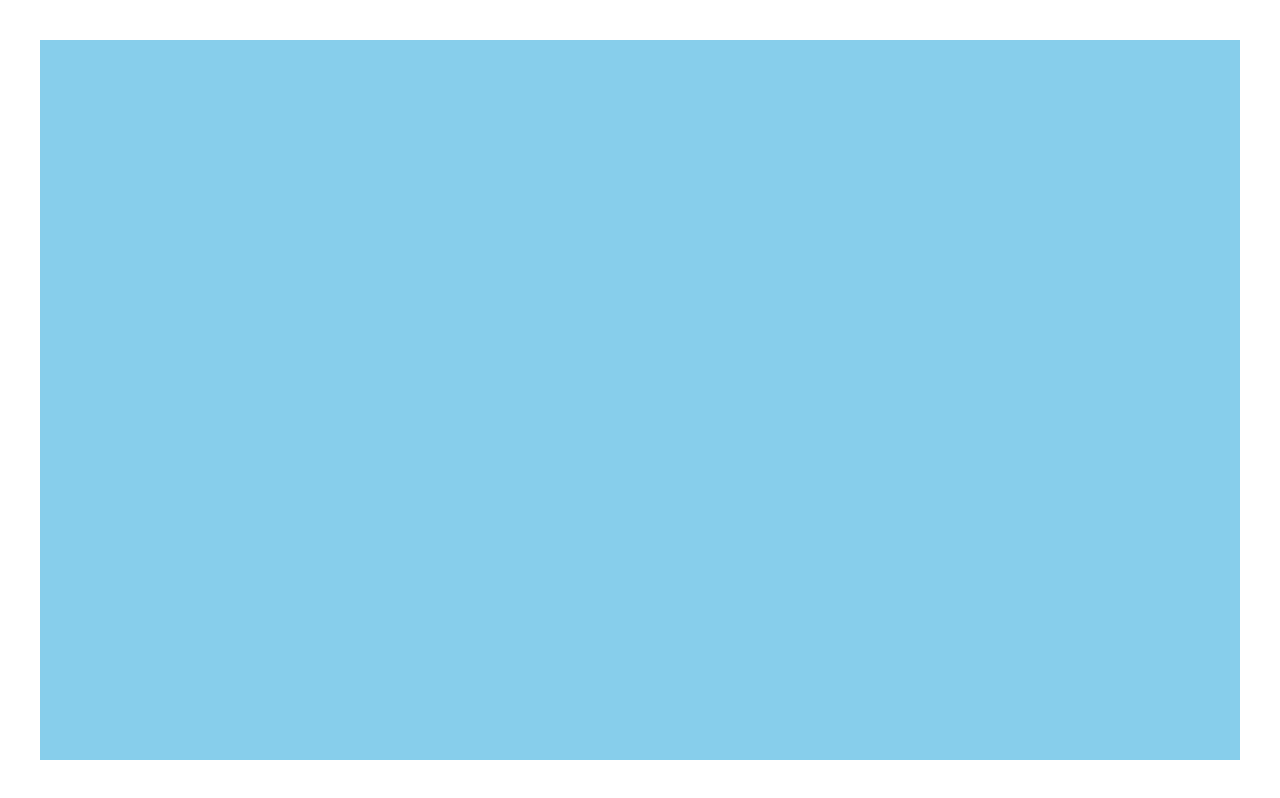
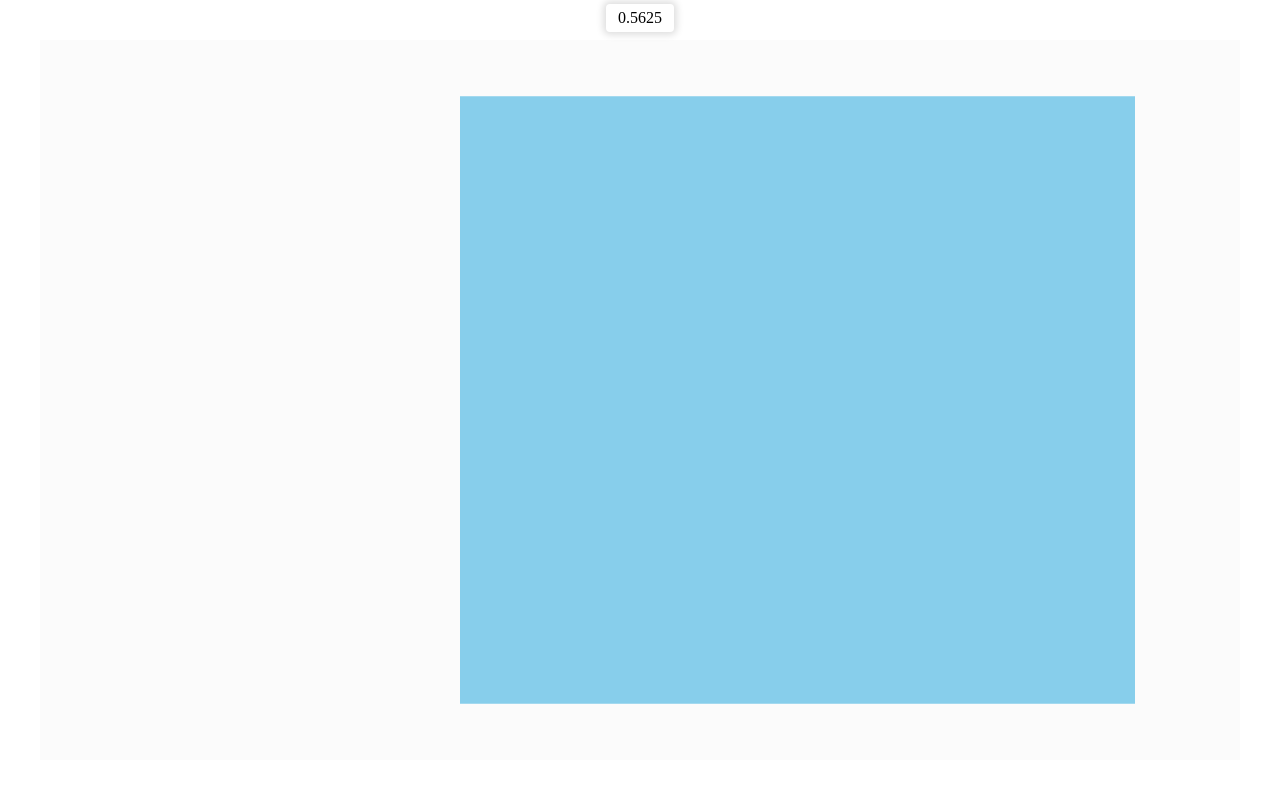
Before and after one commit to fiveroom/autoZoom, a website: page index.html in a window 1280 px wide. Drawn offline with nearby package versions, Linux system fonts and the light colour scheme.

Commit message:
feat 定点缩放，初始化大小

```diff
--- a/index.html
+++ b/index.html
@@ -25,6 +25,17 @@
             box-sizing: border-box;
             height: 100%;
             overflow: hidden;
+            position: relative;
+        }
+
+        .scale-info {
+            position: absolute;
+            top: 4px;
+            padding: 5px 12px;
+            border-radius: 4px;
+            box-shadow: 0 0 7px 3px rgb(0 0 0 / 13%);
+            left: 50%;
+            transform: translateX(-50%);
         }
 
         .container {
@@ -56,34 +67,62 @@
             background-image: url("./image/wallhaven-9mvj68_1920x1080 (1).png");
             background-repeat: no-repeat;
         }
+
+        .view-animal{
+            transition: transform;
+            transition-duration: .25s;
+        }
     </style>
 </head>
 <body>
 <div class="box">
+    <div class="scale-info" id="scaleInfo">
+
+    </div>
     <div id="container" class="container">
-        <div class="view-container" id="viewBox">
-            <div class="view" id="view">
-            </div>
-        </div>
+        <div class="view view-animal" id="view"></div>
     </div>
 </div>
 <script type="module">
     import {debounce} from "./node_modules/lodash-es/lodash.js";
 
     const ele = document.getElementById('container');
+    const scaleInfo = document.getElementById('scaleInfo');
+
+    const viewBox = document.getElementById('container');
+    const viewBoxRect = viewBox.getBoundingClientRect();
+    const originSize = {width: 1920, height: 1080};
+    let gapWidth = 0, gapHeight = 0, scale = 0;
+
+    // 上一次的偏移量 和 额外偏移量
+    let oldOffsetX = 0, oldOffsetY = 0, extraOffsetX = 0, extraOffsetY = 0;
+    const view = document.getElementById('view');
+    view.addEventListener('transitionend', () => view.classList.remove('view-animal'))
+    // 初始化 适应画布的初始大小
+    // 记录初始值完成还原功能？容器大小改变重新计算 还是使用原本大小？
+    gapHeight = viewBoxRect.height / 20;
+    let scaleHeight = (viewBoxRect.height - gapHeight * 2) / originSize.height;
+    gapWidth = viewBoxRect.width / 20;
+    let scaleWidth = (viewBoxRect.width - gapWidth * 2) / originSize.width;
+    scale = Math.min(scaleWidth, scaleHeight);
+    gapWidth = (viewBoxRect.width - originSize.width * scale) / 2;
+    gapHeight = (viewBoxRect.height - originSize.height * scale) / 2;
+    scaleInfo.innerText = scale.toFixed(4);
+    let center = {offsetX: Math.round(originSize.width / 2), offsetY: Math.round(originSize.height / 2)};
+    oldOffsetX = (scale - 1) * center.offsetX;
+    oldOffsetY = (scale - 1) * center.offsetY;
+    view.style.transform = `matrix(${scale}, 0, 0, ${scale}, ${-oldOffsetX}, ${-oldOffsetY})`;
+    center = null
+
+    // TODO 计算左右上下间隙，用作滚动
 
 
-    const view = document.getElementById('view');
-    let scale = 1;
-    let center = null;
-    // 上一次的偏移量 和 额外偏移量
-    let oldOffsetX = 0, oldOffsetY = 0, extraOffsetX = 0, extraOffsetY = 0;
     const isMac = /macintosh|mac os x/i.test(navigator.userAgent);
     const clearCenter = debounce(() => {
         center = null
     }, 500)
+
     const wheelEvent = event => {
-        console.log(event.offsetX, event.offsetY);
         let hasDown = isMac ? event.metaKey : event.ctrlKey;
         if (hasDown) {
             if (!center) {
@@ -94,9 +133,10 @@
             }
             scale += event.deltaY * -0.001;
             scale = Math.min(Math.max(.125, scale), 4);
-            oldOffsetX = (scale - 1) * center.offsetX
-            oldOffsetY = (scale - 1) * center.offsetY
-            view.style.transform = `matrix(${scale}, 0, 0, ${scale}, ${-oldOffsetX + extraOffsetX}, ${-oldOffsetY + extraOffsetY})`
+            oldOffsetX = (scale - 1) * center.offsetX;
+            oldOffsetY = (scale - 1) * center.offsetY;
+            scaleInfo.innerText = scale.toFixed(4)
+            view.style.transform = `matrix(${scale}, 0, 0, ${scale}, ${-oldOffsetX + extraOffsetX}, ${-oldOffsetY + extraOffsetY})`;
             clearCenter();
         }
     }
```
